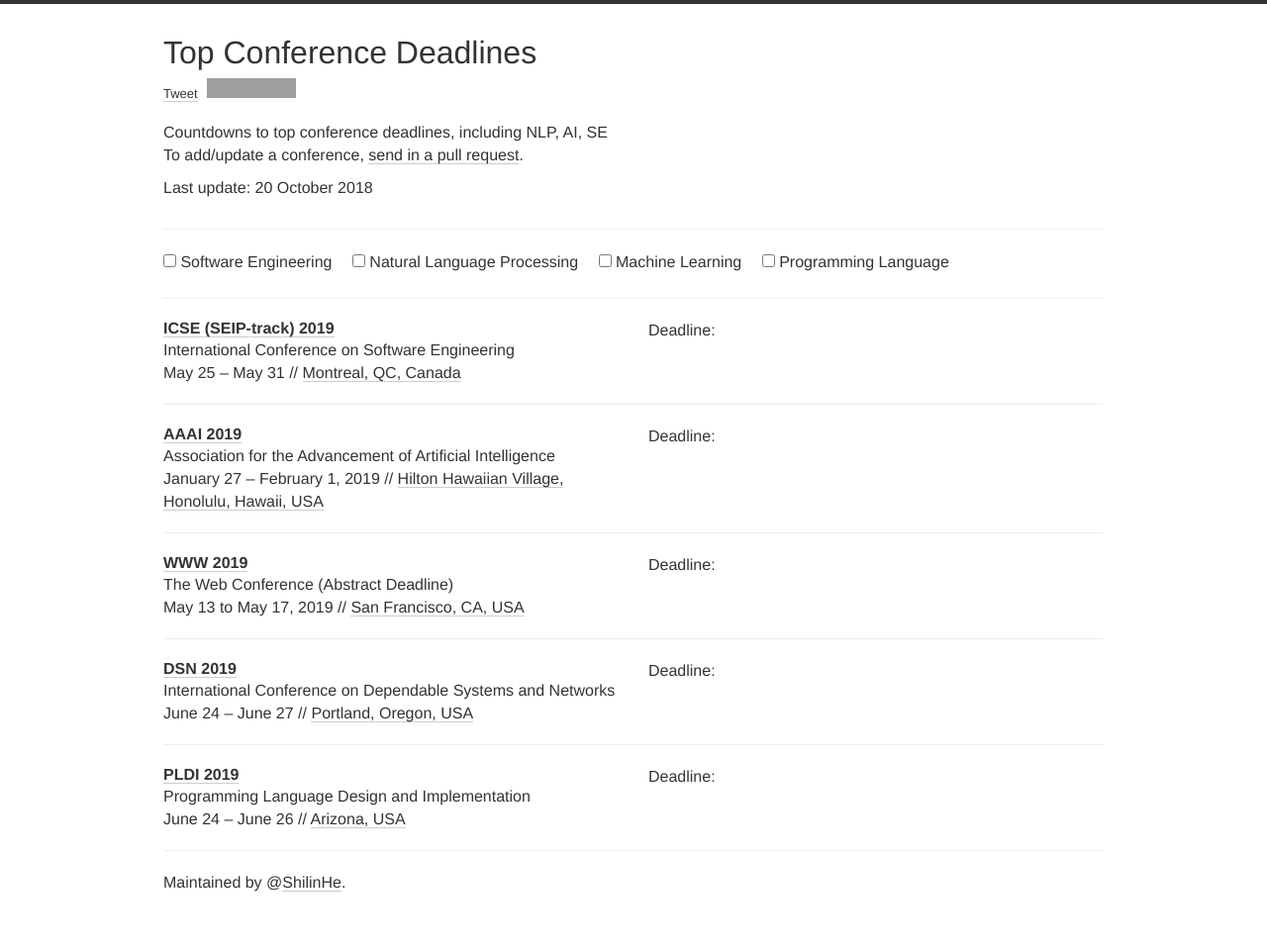
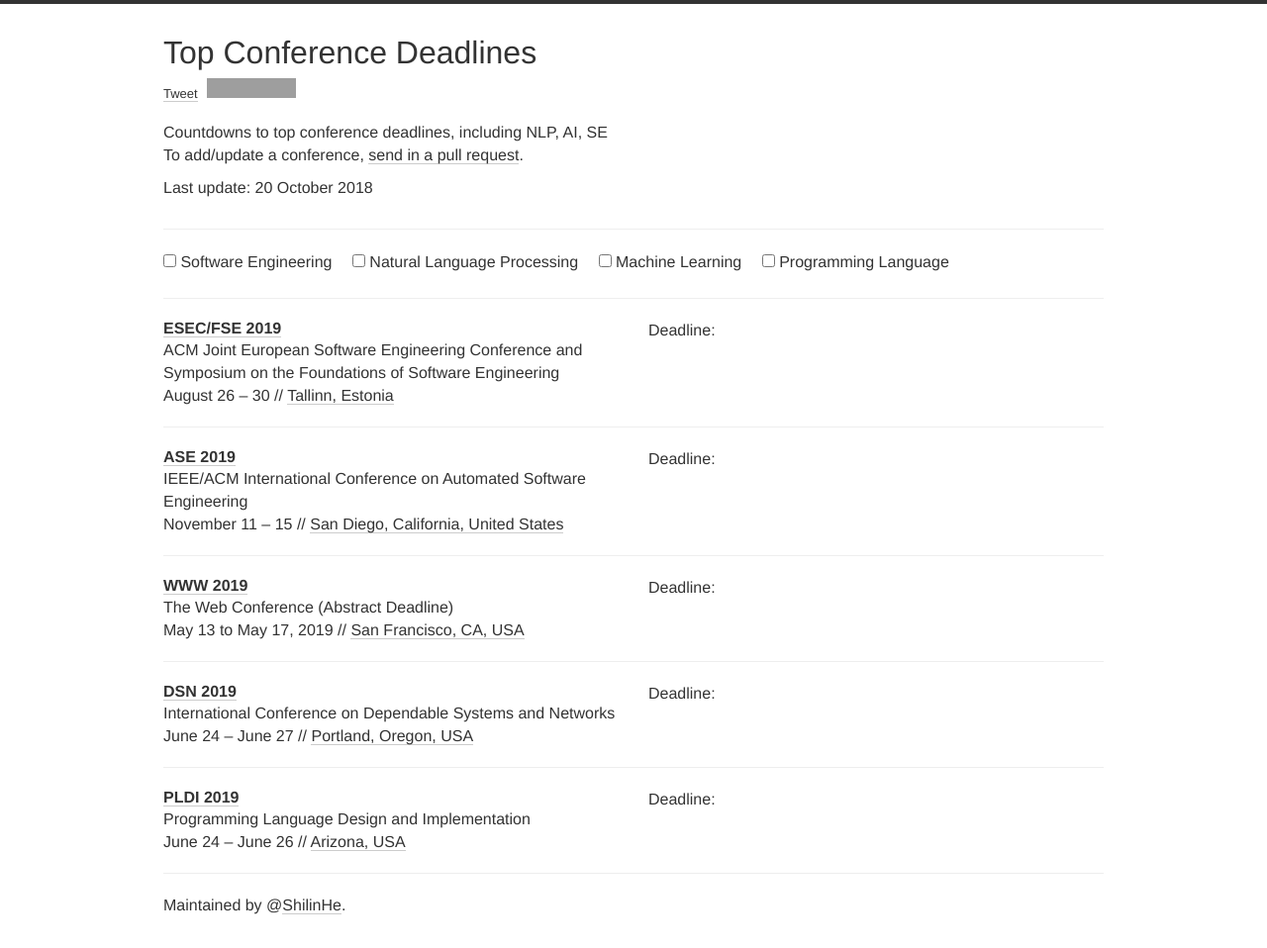
Before and after one commit to ShilinHe/conferences, a Jekyll site: the page built from index.html, in a window 1280 px wide. Shown: the whole page at 99% size. Built offline with Jekyll 4.4.1, drawn with Linux system fonts in a browser that asks for light colours; nearby versions of some CDN libraries; comment, search, counter and statistics services are not loaded; before the commit the page ends 935 px from its top, so only the background shows below that; grey boxes are pictures that could not be loaded.

Commit message:
Update conferences.yml

```diff
--- a/_data/conferences.yml
+++ b/_data/conferences.yml
@@ -1,22 +1,21 @@
 ---
-- name: ICSE (SEIP-track)
-  description: International Conference on Software Engineering
+- name: ESEC/FSE
+  description:  ACM Joint European Software Engineering Conference and Symposium on the Foundations of Software Engineering
   year: 2019
-  link: https://2019.icse-conferences.org/
-  deadline: "2018-10-1 23:59"
-  date: "May 25 - May 31"
-  place: Montreal, QC, Canada
+  link: https://esec-fse19.ut.ee/
+  deadline: "2019-02-20 23:59"
+  date: "August 26 - 30"
+  place: Tallinn, Estonia
   tags: SE
 
-- name: AAAI
-  description: Association for the Advancement of Artificial Intelligence
+- name: ASE
+  description:  IEEE/ACM International Conference on Automated Software Engineering
   year: 2019
-  link: https://aaai.org/Conferences/AAAI-19/
-  deadline: "2018-09-05 23:59"
-  timezone: Etc/GMT+10
-  date: January 27 - February 1, 2019
-  place: Hilton Hawaiian Village, Honolulu, Hawaii, USA
-  tags: ML
+  link: https://2019.ase-conferences.org/home
+  deadline: "unknown"
+  date: "November 11 - 15"
+  place: San Diego, California, United States
+  tags: SE
 
 - name: WWW
   description: The Web Conference (Abstract Deadline)
```
